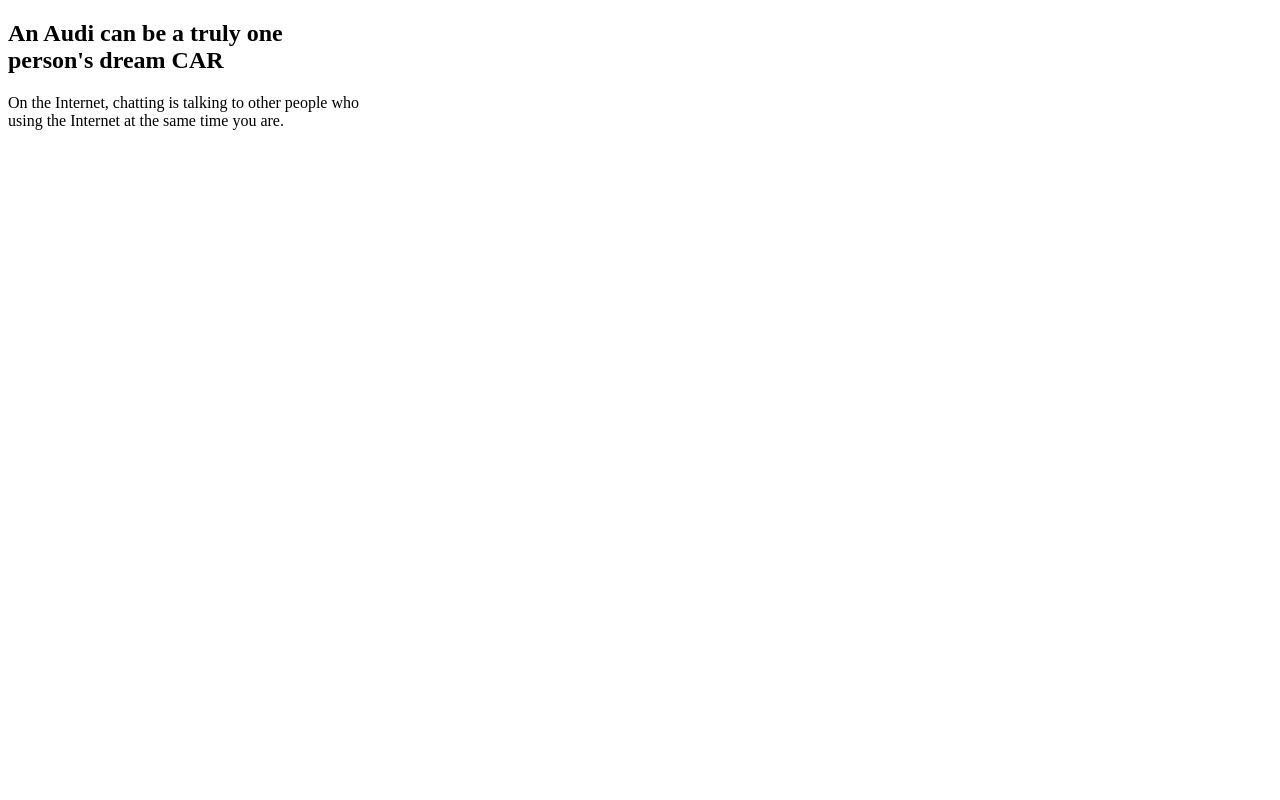
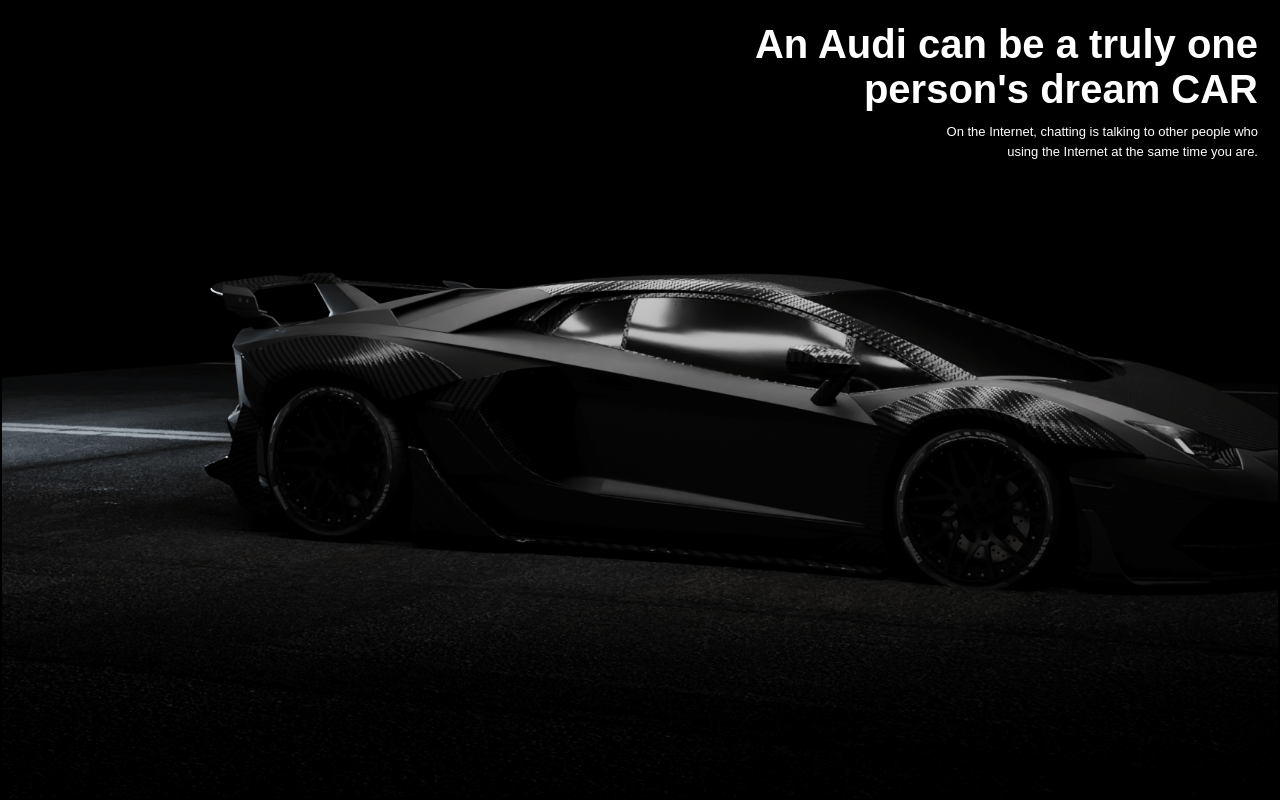
Before and after one commit to MayuBhoyar/Ass4_task2, a plain HTML site: page index.html in a window 1280 px wide. Drawn offline with Linux system fonts and the light colour scheme.

Commit message:
updates error

```diff
--- a/index.html
+++ b/index.html
@@ -4,7 +4,7 @@
     <meta charset="UTF-8">
     <meta name="viewport" content="width=device-width, initial-scale=1.0">
     <title>Assignment4 (Photo2)</title>
-    <link rel="stylesheet" href="Ph2.css">
+    <link rel="stylesheet" href="style.css">
     <link rel="stylesheet" href="https://cdnjs.cloudflare.com/ajax/libs/font-awesome/6.5.0/css/all.min.css">
 
 </head>
--- a/style.css
+++ b/style.css
@@ -9,7 +9,7 @@
     border: 1px solid black;
 }
 .container{
-    background-image: url(images/car.png);
+    background-image: url(car.png);
     height: 100%;
     width: 100%;
     text-align: end;
```
Also changed, not shown: Alefjpg.jpg (added).
